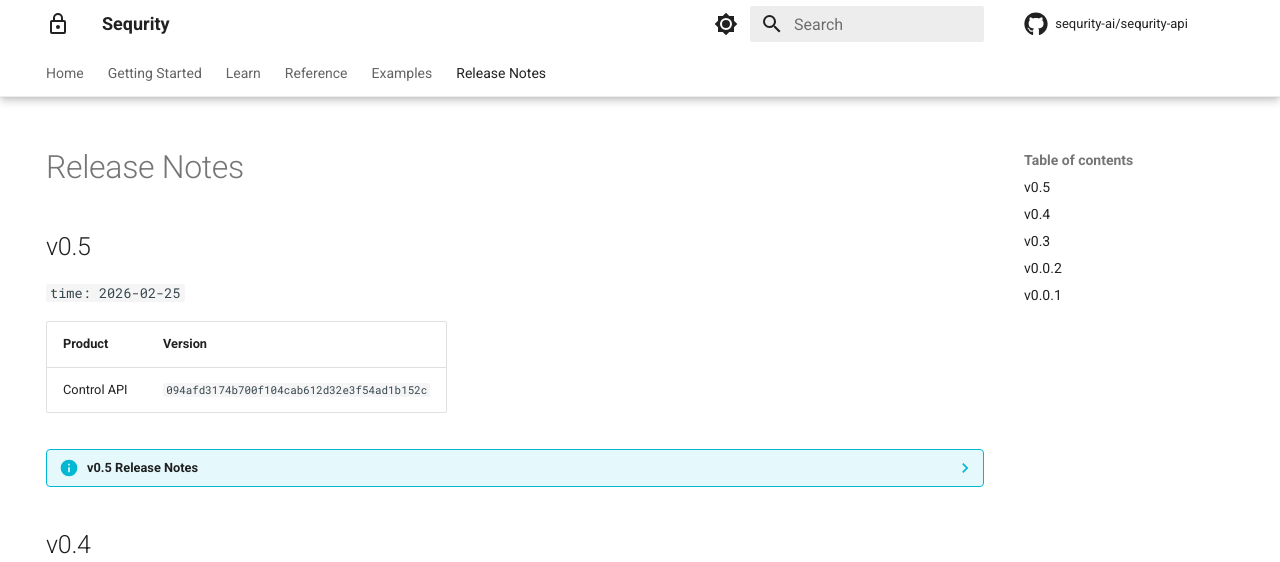
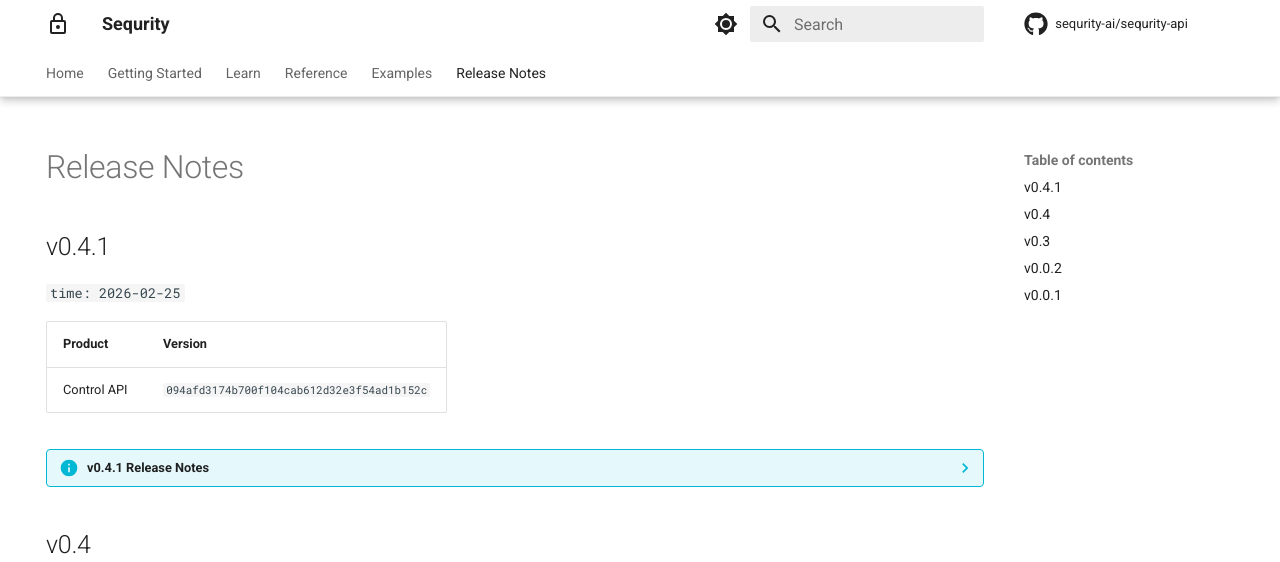
Before and after one commit to sequrity-ai/sequrity-api, an MkDocs documentation site: the page built from docs/release_notes.md, in a window 1280 px wide and 900 px high. Shown: the top 562 px of the window. Built offline with MkDocs 1.6.1 and Material for MkDocs 9.7.7, drawn with Linux system fonts in a browser that asks for light colours; comment, search, counter and statistics services are not loaded; the version menu is left out.

Commit message:
fix version: v0.4.1

```diff
--- a/docs/release_notes.md
+++ b/docs/release_notes.md
@@ -5,7 +5,7 @@ hide:
 
 # Release Notes
 
-## v0.5
+## v0.4.1
 
 `time: 2026-02-25`
 
@@ -13,7 +13,7 @@ hide:
 | ---------|---------|
 | Control API | `094afd3174b700f104cab612d32e3f54ad1b152c` |
 
-??? info "v0.5 Release Notes"
+??? info "v0.4.1 Release Notes"
 
     **New Features**
 
```
